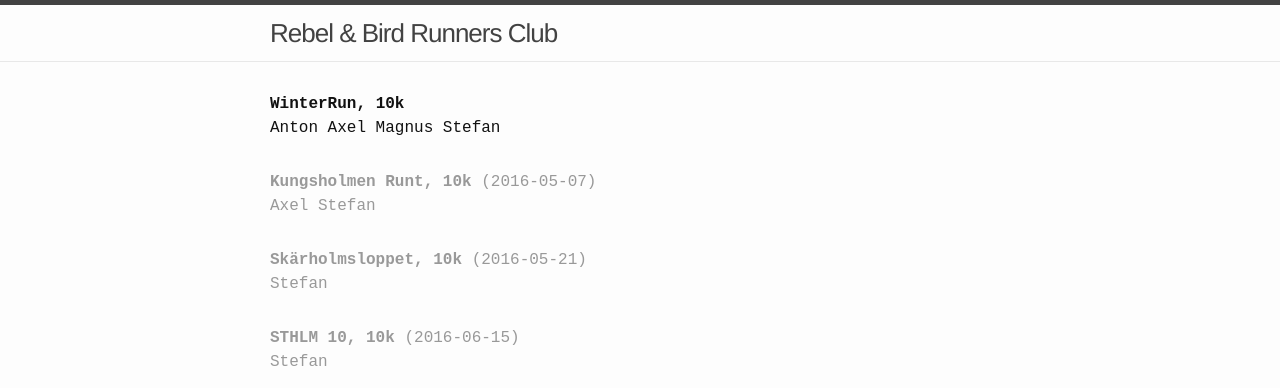
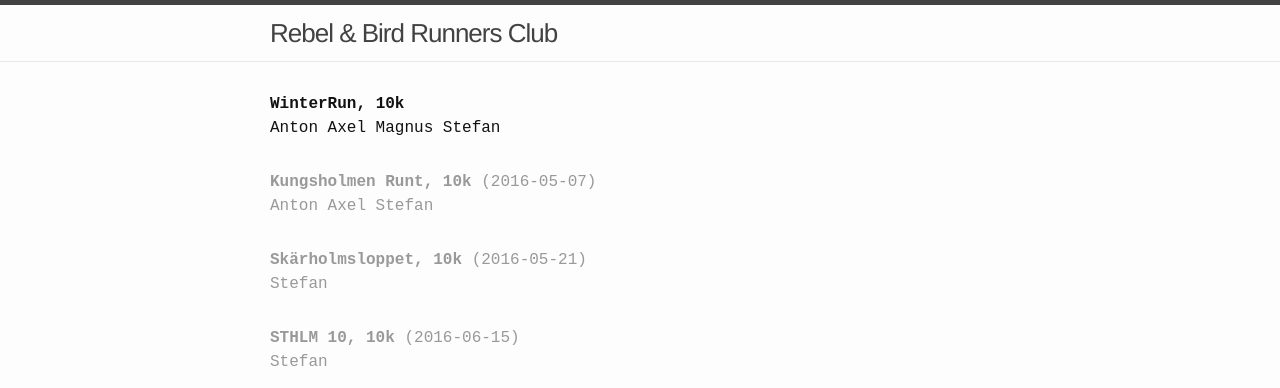
Before and after one commit to awarn/runnersclub, a Jekyll site: the page built from index.html, in a window 1280 px wide. Shown: the top 388 px of the page. Built offline with Jekyll 4.4.1, drawn with Linux system fonts in a browser that asks for light colours.

Commit message:
Update races.json

```diff
--- a/_data/races.json
+++ b/_data/races.json
@@ -16,6 +16,7 @@
     "upcoming": true,
     "distance": 10,
     "runners": [
+      "Anton",
       "Axel",
       "Stefan"
     ]
```
